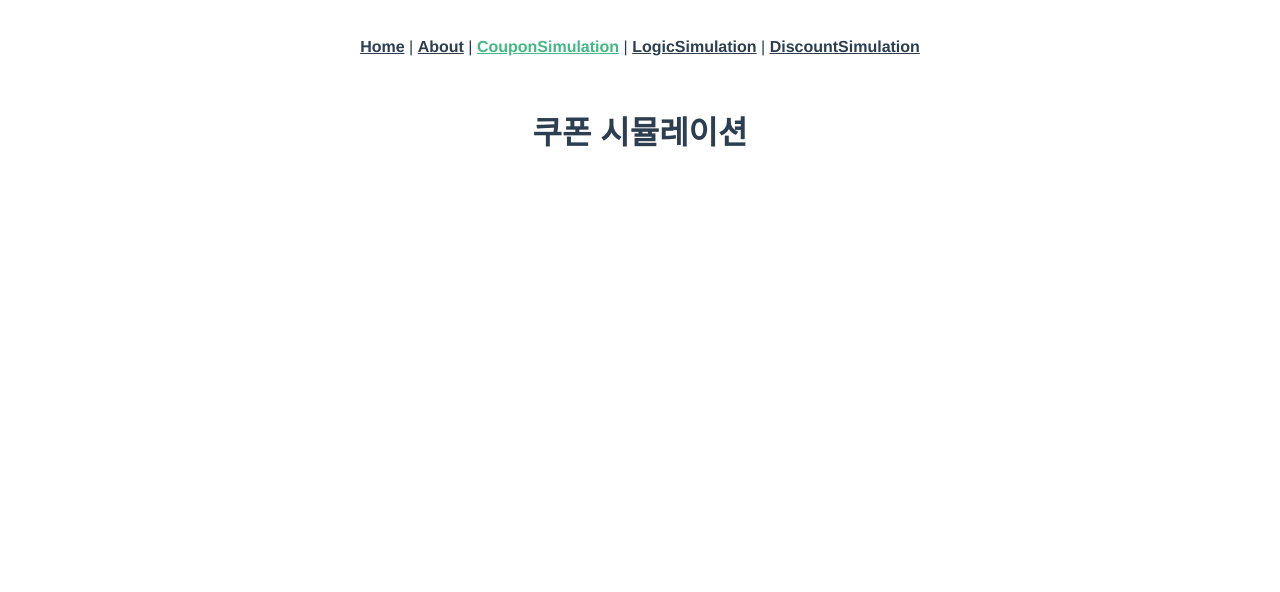
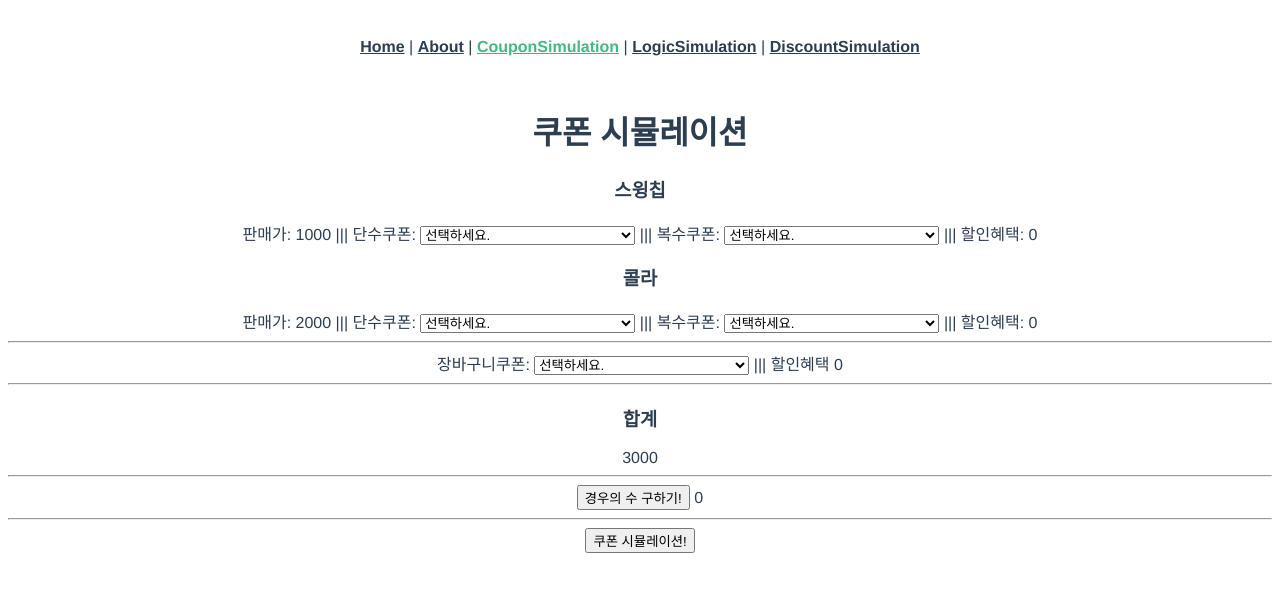
Before and after one commit to raccoonjeong/coupon-lab, a Vue app: page /coupon-simulation in a window 1280 px wide. Shown: the top 592 px of the page. Built offline with nearby package versions, Linux system fonts and the light colour scheme.

Commit message:
경우의 수 계산

```diff
--- a/src/views/CouponSimulation.vue
+++ b/src/views/CouponSimulation.vue
@@ -1,12 +1,271 @@
 <template>
   <div>
     <h1>쿠폰 시뮬레이션</h1>
+    <div v-for="prd in products" :key="prd.prdNo">
+      <h3>{{ prd.prdNm }}</h3> 판매가: {{ prd.selPrc }} |||
+      단수쿠폰:
+      <select v-model="prd.selectedSigleCoupon" @change="applyProductCoupons">
+        <option :value="{}">선택하세요.</option>
+        <option v-for="cpn in prd.productSingleCoupons" :key="cpn.cpnNo" :value="cpn" :disabled="cpn.selected">
+          {{ cpn.cpnNm }}
+        </option>
+      </select>
+      |||
+      복수쿠폰:
+      <select v-model="prd.selectedDoubleCoupon" @change="applyProductCoupons">
+        <option :value="{}">선택하세요.</option>
+        <option v-for="cpn in prd.productDoubleCoupons" :key="cpn.cpnNo" :value="cpn" :disabled="cpn.selected">
+          {{ cpn.cpnNm }}
+        </option>
+      </select>
+      |||
+      할인혜택:
+      {{ prd.singleBenefit + prd.doubleBenefit }}
+    </div>
+    <hr>
+    <div>
+      장바구니쿠폰:
+      <select v-model="selectedBasketCoupon" @change="applyBasketCoupons">
+        <option :value="{}">선택하세요.</option>
+        <option v-for="cpn in basketCoupons" :key="cpn.cpnNo" :value="cpn">
+          {{ cpn.cpnNm }}
+        </option>
+      </select>
+      |||
+      할인혜택
+      {{ basketCouponBenefit }}
+    </div>
+    <hr>
+    <h3>합계</h3>
+    {{ totalPrcAppliedBenefit }}
+    <hr>
+    <button @click="countCaseNumber">경우의 수 구하기!</button>
+    {{ caseNumber }}
+    <hr>
+    <button>쿠폰 시뮬레이션!</button>
   </div>
 </template>
 
 <script>
 export default {
-    name: 'CouponSimulation'
+    name: 'CouponSimulation',
+    computed: {
+      totalPrcAppliedBenefit: function() {
+        return this.products.map(prd => prd.selPrcAppliedBenefit).reduce((a, b) => a + b) - this.basketCouponBenefit;
+      }
+    },
+    data: function() {
+      return {
+        caseNumber: 0,
+
+        products: [
+          {
+            prdNo: 1,
+            prdNm: '스윙칩',
+            selPrc: 1000,
+            productSingleCoupons: [],
+            productDoubleCoupons: [],
+            singleBenefit: 0,
+            doubleBenefit: 0,
+            selPrcAppliedBenefit: 1000,
+            selectedSigleCoupon: {},
+            selectedDoubleCoupon: {}
+          },
+          {
+            prdNo: 2,
+            prdNm: '콜라',
+            selPrc: 2000,
+            productSingleCoupons: [],
+            productDoubleCoupons: [],
+            singleBenefit: 0,
+            doubleBenefit: 0,
+            selPrcAppliedBenefit: 2000,
+            selectedSigleCoupon: {},
+            selectedDoubleCoupon: {}
+          }
+        ],
+        // 자동적용쿠폰도 고려해야함, 적용 무제한임
+        singleCoupons: [
+          {
+            cpnNo: 1,
+            cpnNm: '상품단수 10% 정률쿠폰 조건없음',
+            cpnType: '01', // 01: 정률, 02: 정액
+            dscRt: 10,
+            targetProductNos: [1, 2],
+            selected: false
+          },
+          {
+            cpnNo: 2,
+            cpnNm: '상품단수 150원 정액쿠폰 조건없음',
+            cpnType: '02', // 01: 정률, 02: 정액
+            dscRt: 150,
+            targetProductNos: [1, 2],
+            selected: false
+          },
+        ],
+        doubleCoupons: [
+          {
+            cpnNo: 3,
+            cpnNm: '상품복수 200원 정액쿠폰 조건없음',
+            cpnType: '02', // 01: 정률, 02: 정액
+            dscRt: 200,
+            targetProductNos: [1, 2],
+            selected: false
+          },
+          {
+            cpnNo: 4,
+            cpnNm: '상품복수 20% 정률쿠폰 조건없음',
+            cpnType: '01', // 01: 정률, 02: 정액
+            dscRt: 20,
+            targetProductNos: [1, 2],
+            selected: false
+          },
+        ],
+        basketCoupons: [
+          {
+            cpnNo: 5,
+            cpnNm: '장바구니 300원 정액쿠폰 조건없음',
+            cpnType: '02', // 01: 정률, 02: 정액
+            dscRt: 300,
+            targetProductNos: [1, 2],
+            selected: false
+          },
+          {
+            cpnNo: 6,
+            cpnNm: '장바구니 30% 정률쿠폰 조건없음',
+            cpnType: '01', // 01: 정률, 02: 정액
+            dscRt: 30,
+            targetProductNos: [1, 2],
+            selected: false
+          },
+        ],
+        basketCouponBenefit: 0,
+        selectedBasketCoupon: {}
+      }
+    },
+    methods: {
+      countCaseNumber: function() {
+
+        const N1 = this.singleCoupons.length + 1;
+        const N2 = this.doubleCoupons.length + 1;
+        const N3 = this.basketCoupons.length + 1;
+        const R = this.products.length;
+
+        // const N1 = 5;
+        // const N2 = 5;
+        // const N3 = 5;
+        // const R = 5;
+
+        const permutationsOrCombinations = function(N, R) {
+          if (N < R) {
+            return permutate(R, N);
+          } else {
+            return combinate(N, R);
+          }
+        }
+
+        const combinate = function(N, R) {
+          return factorial(N) / (factorial(R) * factorial(N - R))
+        }
+
+        const permutate = function(N, R) {
+          return factorial(N) / factorial(N - R);
+        }
+
+        const factorial = function(number) {
+
+          if (number == 0) {
+            return 1;
+          }
+          if (number == 1) {
+            return number;
+          }
+          return number * factorial(number - 1);
+        }
+
+        this.caseNumber = permutationsOrCombinations(N1, R) * permutationsOrCombinations(N2, R) * factorial(N3);
+      },
+
+      applyProductCoupons: function() {
+        this.singleCoupons.forEach(cpn => cpn.selected = false);
+        this.doubleCoupons.forEach(cpn => cpn.selected = false);
+
+        this.products.forEach(prd => {
+          // if (!prd.selectedSigleCoupon || prd.selectedSigleCoupon == {}) {
+          //   return;
+          // }
+          prd.selectedSigleCoupon.selected = true;
+          prd.selectedDoubleCoupon.selected = true;
+
+          prd.selPrcAppliedBenefit = prd.selPrc;
+          prd.singleBenefit = 0;
+          prd.doubleBenefit = 0;
+          // 단수쿠폰
+          // 정률
+          if (prd.selectedSigleCoupon.cpnType === '01') {
+            prd.singleBenefit += prd.selPrc * prd.selectedSigleCoupon.dscRt / 100;
+          }
+
+          // 정액
+          if (prd.selectedSigleCoupon.cpnType === '02') {
+            prd.singleBenefit += prd.selectedSigleCoupon.dscRt > prd.selPrc ? prd.selPrc : prd.selectedSigleCoupon.dscRt;
+          }
+          prd.selPrcAppliedBenefit -= prd.singleBenefit;
+
+          // if (!prd.selectedDoubleCoupon || prd.selectedDoubleCoupon == {}) {
+          //   return;
+          // }
+          // 복수쿠폰
+          // 정률
+          if (prd.selectedDoubleCoupon.cpnType === '01') {
+            prd.doubleBenefit = prd.selPrcAppliedBenefit * prd.selectedDoubleCoupon.dscRt / 100;
+          }
+
+          // 정액
+          if (prd.selectedDoubleCoupon.cpnType === '02') {
+            prd.doubleBenefit = prd.selectedDoubleCoupon.dscRt > prd.selPrcAppliedBenefit ? prd.selPrcAppliedBenefit : prd.selectedDoubleCoupon.dscRt;
+          }
+          prd.selPrcAppliedBenefit -= prd.doubleBenefit;
+
+          this.applyBasketCoupons();
+        })
+      },
+      applyBasketCoupons: function() {
+        this.basketCouponBenefit = 0;
+
+        if (this.selectedBasketCoupon.cpnType === '01') {
+          this.basketCouponBenefit = this.totalPrcAppliedBenefit * this.selectedBasketCoupon.dscRt / 100;
+        }
+
+        // 정액
+        if (this.selectedBasketCoupon.cpnType === '02') {
+          this.basketCouponBenefit = this.selectedBasketCoupon.dscRt > this.totalPrcAppliedBenefit ? this.totalPrcAppliedBenefit : this.selectedBasketCoupon.dscRt;
+        }
+
+      },
+      settingProductCoupons: function() {
+        this.products.forEach(prd => {
+          this.singleCoupons.forEach(
+            cpn => {
+              if (cpn.targetProductNos.includes(prd.prdNo)) {
+                prd.productSingleCoupons.push(cpn);
+              }
+          });
+          this.doubleCoupons.forEach(
+            cpn => {
+              if (cpn.targetProductNos.includes(prd.prdNo)) {
+                prd.productDoubleCoupons.push(cpn);
+              }
+          });
+        });
+
+      }
+    },
+    created: function() {
+      this.settingProductCoupons();
+    },
+    updated: function() {
+    }
 }
 </script>
 
--- a/src/views/LogicSimulation.vue
+++ b/src/views/LogicSimulation.vue
@@ -34,11 +34,11 @@ export default {
         calc: Number.MAX_SAFE_INTEGER
         };
 
-      for(let i = 0; i < result.length; i ++) {
-        if (result[i].calc < minObj[0].calc) {
-          minObj.shift(result[i])
-        }
-      }
+      // for(let i = 0; i < result.length; i ++) {
+      //   if (result[i].calc < minObj[0].calc) {
+      //     minObj.shift(result[i])
+      //   }
+      // }
 
       console.log(minObj)
     }
```
